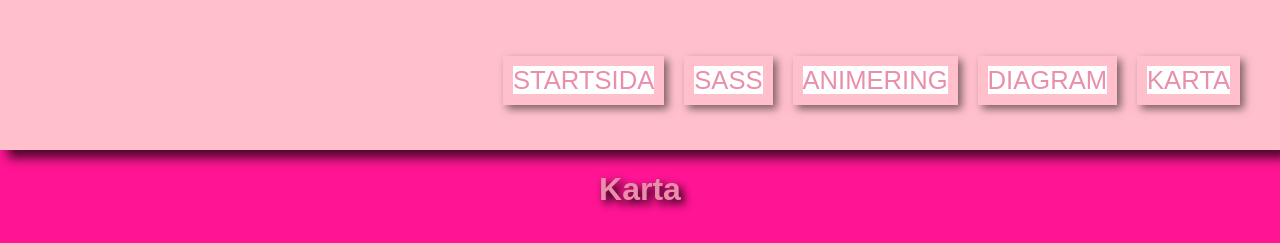
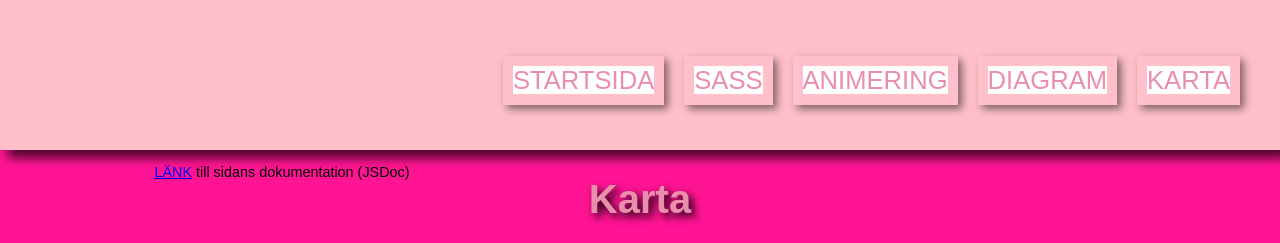
Before and after one commit to thne1900/moment5-dynamiska-webbplatser, a website built with Parcel: page src/karta.html in a window 1280 px wide. Shown: the top 243 px of the page. Built offline with nearby package versions, Linux system fonts and the light colour scheme.

Commit message:
Skapade länkar på undersidorna för jscdoc. Uppdaterade-md.filen.

```diff
--- a/src/karta.html
+++ b/src/karta.html
@@ -32,6 +32,7 @@
     <div class="grid-container"><!--Div element with a grid container.-->
 
     <h1 id="header-map">Karta</h1>
+    <p class="jsdoc"><a href="http://127.0.0.1:5500/out/map.js.html">LÄNK</a> till sidans dokumentation (JSDoc)</p>
     <p id="map-text">På denna undersida kan du söka valfri stad i sökfältet, som därefter placeras ut på kartan med koordinater!</p>
 
     <input type="text" id="search" placeholder="Här kan du skriva in staden...">
--- a/src/styles/_base.scss
+++ b/src/styles/_base.scss
@@ -47,6 +47,7 @@ h1{
 
 #header-map {
     text-shadow: 4px 4px 8px black;
+    font-size: 2.5em;
 }
 
 #map-text {
@@ -261,6 +262,9 @@ cursor: pointer;}
     margin-right: $mar-r;
 }
 
+.jsdoc{margin-left: $mar-l;
+font-size: 0.9em;}
+
 footer {
     background-color:$dark-color;
     color:$light-color;
```
Also changed, not shown: src/diagram.html (+1 -0 lines), README.md.
